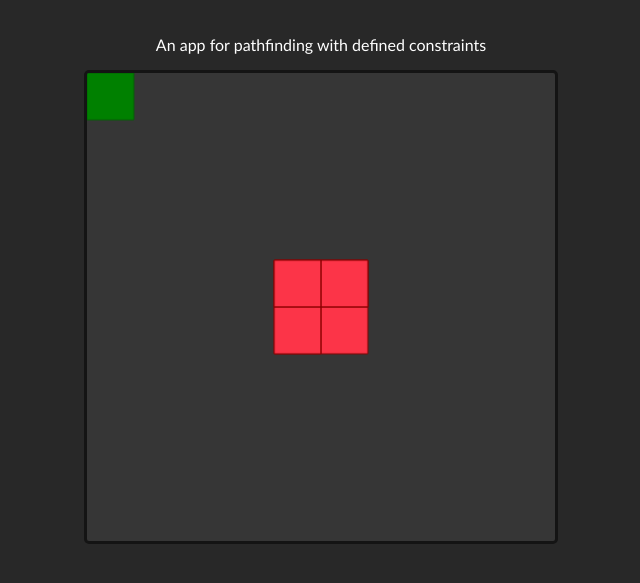
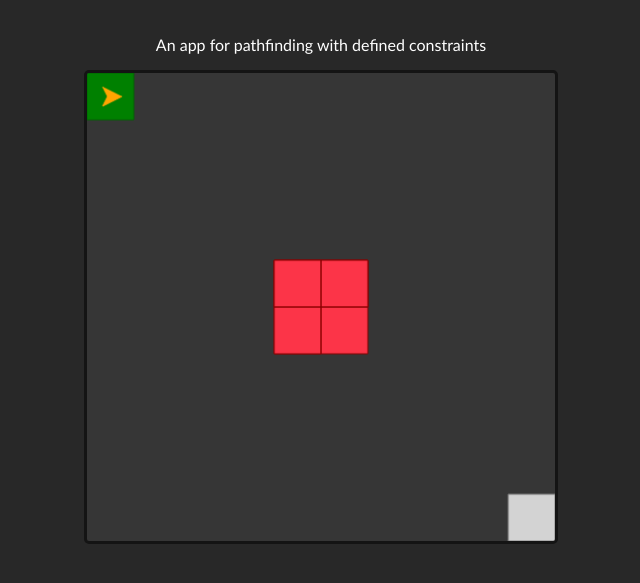
Before and after one commit to alex-cgs/path-it, a plain HTML site: page index.html in a window 1280 px wide. Shown: the part 73-656 px from the top of the page, without its empty margins (319-959 px from the left). Drawn offline with Linux system fonts and the light colour scheme.

Commit message:
Ship has been added as Class

```diff
--- a/index.html
+++ b/index.html
@@ -7,7 +7,9 @@
     <title>Path-IT</title>
     <link rel="stylesheet" href="style.css">
     <script type="module" src="doc.js"></script>
+    <script type="module" src="ship.js"></script>
     <script type="module" src="script.js"></script>
+
 </head>
 <body>
     <h1>Path-IT</h1>
--- a/script.js
+++ b/script.js
@@ -1,9 +1,11 @@
 import * as doc from './doc.js';
 
+import * as play from './ship.js'
 
 var c = document.getElementById("Canv");
 
 let ctx = c.getContext("2d");
+
 ctx.beginPath();
 
 let map = [[0, 0, 0, 0, 0, 0, 0, 0, 0, 0],
@@ -17,12 +19,21 @@
 [0, 0, 0, 0, 0, 0, 0, 0, 0, 0],
 [0, 0, 0, 0, 0, 0, 0, 0, 0, 0]];
 
-map[0][0] = 1;
+
+let spawnX = 0;
+let spawnY = 0;
+
+
+map[spawnX][spawnY] = 1;
 
 map[4][4] = 2;
 map[5][4] = 2;
 map[4][5] = 2;
 map[5][5] = 2;
+
+map[9][9] = 3;
+
+
 
 
 
@@ -41,26 +52,44 @@ function draw(map, idx, fill, stroke) {
         }
     }
 }
-function draw2(map, idx, fill, stroke) {
-    let ctx2 = c.getContext("2d");
-    ctx2.fillStyle = fill;
-    ctx2.strokeStyle = stroke;
-    for (let i = 0; i < map.length; i++){
-        for (let j = 0; j < map[i].length; j++){
-            if (map[i][j] == idx) {
-                ctx2.rect(48 * j, 48 * i, 48, 48);
-                ctx2.fill();
-                ctx2.stroke();
-            }
-        }
-    }
-}
 
 console.log(map);
 
 
-draw(map, 1, "green", "darkgreen");
+draw(map, 2, "#FC3448", "#8B0000"); //Draw obstacles
 
-draw(map, 2, "#FC3448", "#8B0000");
+draw(map, 1, "green", "darkgreen"); //Draw spawn point
+
+draw(map, 3, "lightgrey", "grey"); //Draw end line
+
+
+
+
+
+//To myself: to spawn ship, coordinates:
+// rownb * iter + 3 for its x position
+// colnb * iter + 12 for its y position
+// (because canvas can't draw right, or i can't)
+
+//0° std (3, 12)
+
+//BEWARE IF ROTATE: 90° clockwise (1.5708rad, down): do x = x, y = -y
+//(std: 3, -12)
+
+//270° clockwise (4.71239rad, down): x = -(24 - 3) or -iter -21 and becomes vertical,
+// y = y or 12 and becomes horizontal
+//(std -21, 12)
+
+//180° (pi, or 3.14159rad,)
+//(std -21, -12)
+
+
+let x = new play.Ship(3, 12, 0, [0], [0]);
+
+//let y = new play.Ship(0, 0, 0, [0], [0]);
+
+x.spawn(ctx);
+
+//y.spawn(ctx);
 
 //console.log(doc.softmax([[1, 2, 3], [4, 5, 6], [7, 8, 9]]));
--- /dev/null
+++ b/ship.js
@@ -0,0 +1,25 @@
+export class Ship {
+    constructor(x, y, angle, weights, biases) {
+        this.x = x;
+        this.y = y;
+        this.angle = angle;
+        this.weights = weights;
+        this.bias = biases;
+    }
+
+    spawn(ctx) {
+        ctx.closePath();
+        ctx.rotate(this.angle);
+        ctx.translate(this.x + 15, this.y);
+        ctx.beginPath();
+        ctx.lineTo(this.x - 5, this.y - 10);
+        ctx.lineTo(this.x, this.y);
+        ctx.lineTo(this.x - 5, this.y + 10);
+        ctx.lineTo(this.x + 15, this.y);
+        ctx.strokeStyle = "orange";
+        ctx.fillStyle = "orange";
+        ctx.stroke();
+        ctx.fill();
+
+    }
+}
```
